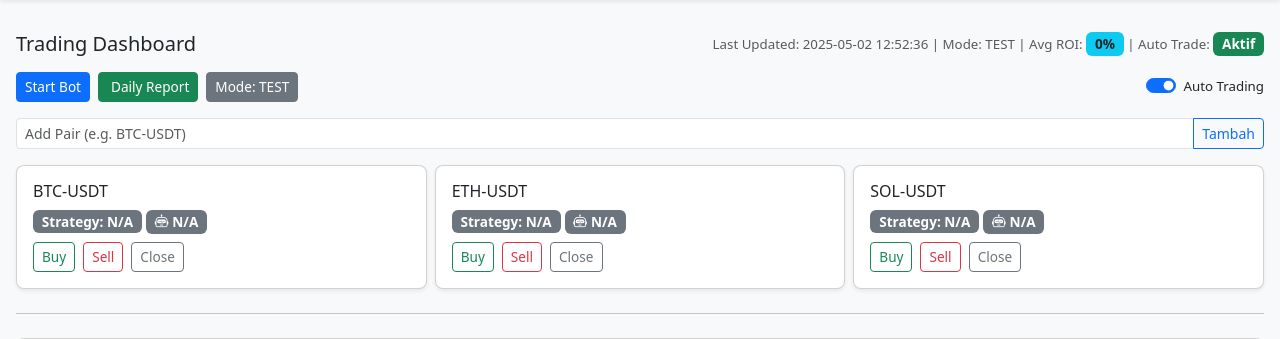
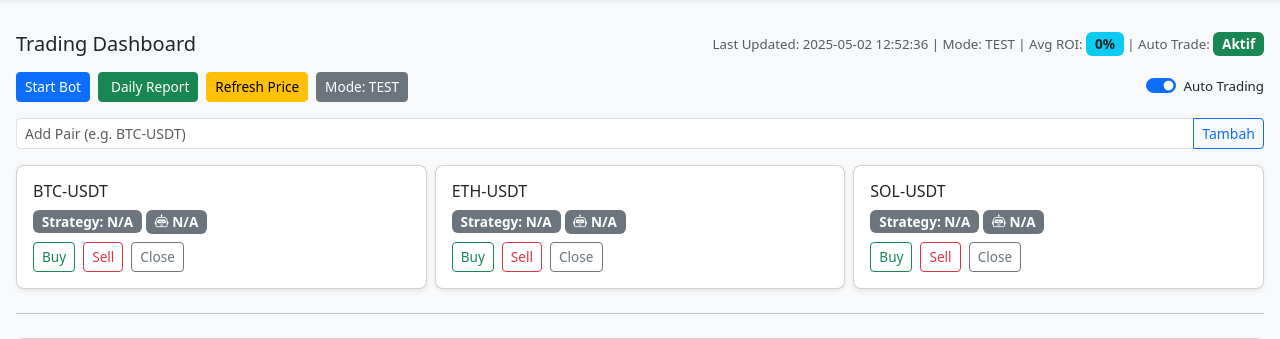
Before and after one commit to Abhrandj/3VWeatoahriBot, a Flask app: page /dashboard/ in a window 1280 px wide. Shown: the part 56-395 px from the top of the page. Run offline with Flask 2, Linux system fonts and the light colour scheme; the visitor is signed in with stand-in values (Sample User, id 1); data that the repository does not hold is empty.

Commit message:
Update fitur dan tampilan dashboard

```diff
--- a/app/routes/dashboard_routes.py
+++ b/app/routes/dashboard_routes.py
@@ -7,6 +7,7 @@ from core.utils import generate_roi_chart, is_live_mode
 from core.graph_generator import generate_pair_chart
 from core.report_generator import generate_daily_report
 from core.paths import GRAPHS_FOLDER
+from core.telegram import send_telegram_message
 
 dashboard_bp = Blueprint("dashboard", __name__)
 
@@ -18,17 +19,14 @@ def dashboard():
     signal = bot.run(notify=False)
     pair_list = bot.engine.symbols
 
-    # Tambah Pair baru
     if request.method == "POST":
         new_pair = request.form.get("pair")
         if new_pair and new_pair not in pair_list:
             pair_list.append(new_pair)
 
-    # Generate chart per pair
     for pair in pair_list:
         generate_pair_chart(pair)
 
-    # Hitung ROI aktif
     positions = bot.portfolio.get_all()
     total_roi, roi_count = 0, 0
     for sym, pos in positions.items():
@@ -41,7 +39,6 @@ def dashboard():
             roi_count += 1
     avg_roi = round(total_roi / roi_count, 2) if roi_count else 0
 
-    # ROI Chart historis
     generate_roi_chart(bot.portfolio.get_closed())
 
     last_updated = datetime.now().strftime("%Y-%m-%d %H:%M:%S")
@@ -59,7 +56,7 @@ def dashboard():
 
 @dashboard_bp.route("/start-bot", methods=["POST"])
 def start_bot():
-    result = bot.run(notify=True)
+    bot.run(notify=True)
     flash("Bot dijalankan secara manual!", "success")
     return redirect(url_for("dashboard.dashboard"))
 
@@ -82,6 +79,17 @@ def toggle_bot_mode():
     flash(f"Bot mode changed to {new_mode}", "info")
     return redirect(url_for("dashboard.dashboard"))
 
+@dashboard_bp.route("/refresh_price", methods=["POST"])
+def refresh_price():
+    for pair in bot.engine.symbols:
+        price = bot.get_price(pair)
+        if price:
+            flash(f"{pair} price refreshed: {price}", "success")
+        else:
+            flash(f"[ERROR] Gagal refresh {pair}", "danger")
+            send_telegram_message(f"[ERROR] Refresh Price Gagal: {pair}")
+    return redirect(url_for("dashboard.dashboard"))
+
 @dashboard_bp.route("/graphs/<path:filename>")
 def graph_file(filename):
     return send_from_directory(GRAPHS_FOLDER, filename)
--- a/app/templates/dashboard.html
+++ b/app/templates/dashboard.html
@@ -30,6 +30,10 @@
       <button class="btn btn-sm btn-success">
         <i class="bi bi-send-arrow-up me-1"></i> Daily Report
       </button>
+    </form>
+
+    <form method="POST" action="{{ url_for('dashboard.refresh_price') }}">
+      <button class="btn btn-sm btn-warning">Refresh Price</button>
     </form>
 
     <!-- Toggle Mode TEST/LIVE -->
--- a/core/bot_instance.py
+++ b/core/bot_instance.py
@@ -1,6 +1,6 @@
-# core/bot_instance.py
-
 import os
+import csv
+import datetime
 from dotenv import load_dotenv
 from core.okx_client import OKXClient
 from core.trading_engine import TradingEngine
@@ -50,15 +50,24 @@ class BotInstance:
         try:
             ticker = self.engine.okx.get_ticker(pair)
             price = float(ticker.get("last", 0))
-            self.engine.last_price[pair] = price
-            return price
+            if price > 0:
+                self.engine.last_price[pair] = price
+                self.log_price(pair, price)
+                return price
         except Exception as e:
             print(f"[ERROR] Failed to fetch real-time price for {pair}: {e}")
-            return None
+            send_telegram_message(f"[ERROR] get_price({pair}) failed: {e}")
+        return None
+
+    def log_price(self, pair, price):
+        path = f"data/price_log_{pair.replace('-', '')}.csv"
+        os.makedirs("data", exist_ok=True)
+        with open(path, "a", newline="") as f:
+            writer = csv.writer(f)
+            writer.writerow([datetime.datetime.now().isoformat(), pair, price])
 
     def run(self, notify=True):
         self.ai_signals = {}
-
         for symbol in self.engine.symbols:
             df = self.engine.get_data(symbol)
             if df is not None and len(df) >= 10:
@@ -92,11 +101,16 @@ class BotInstance:
                     side = pos["side"]
                     roi = (current_price - entry) / entry * 100 if side == "BUY" else (entry - current_price) / entry * 100
                     if notify:
-                        send_telegram_message(f"Trailing Stop Triggered: {symbol}\nExit @ {current_price:.2f}\nROI: {roi:.2f}%")
+                        send_telegram_message(
+                            f"Trailing Stop Triggered: {symbol}\nExit @ {current_price:.2f}\nROI: {roi:.2f}%"
+                        )
                 self.portfolio.close_position(symbol)
 
             if notify:
-                text = f"{symbol}\nStrategy: {action}\nAI: {self.ai_signals.get(symbol, '-')}\nPrice: {current_price:.2f}\nTags: {', '.join(tags)}"
+                text = (
+                    f"{symbol}\nStrategy: {action}\nAI: {self.ai_signals.get(symbol, '-')}\n"
+                    f"Price: {current_price:.2f}\nTags: {', '.join(tags)}"
+                )
                 chart = generate_mini_chart(symbol)
                 if chart and os.path.exists(chart):
                     send_telegram_photo(chart, caption=text)
@@ -123,7 +137,6 @@ class BotInstance:
         if not price:
             send_telegram_message(f"[ERROR] Price not available for {pair}")
             return
-
         qty = self.calculate_dynamic_lot_size(pair, balance, risk_pct, leverage, price)
 
         if is_live_mode():
@@ -142,7 +155,6 @@ class BotInstance:
         if not price:
             send_telegram_message(f"[ERROR] Price not available for {pair}")
             return
-
         qty = self.calculate_dynamic_lot_size(pair, balance, risk_pct, leverage, price)
 
         if is_live_mode():
@@ -237,5 +249,5 @@ class BotInstance:
                     trigger_price = best * 1.003
                     send_telegram_message(f"[TRAILING SELL] {pair} | New SL: {trigger_price:.2f}")
 
-# Singleton instance
+# Singleton
 bot = BotInstance.get_instance()
```
